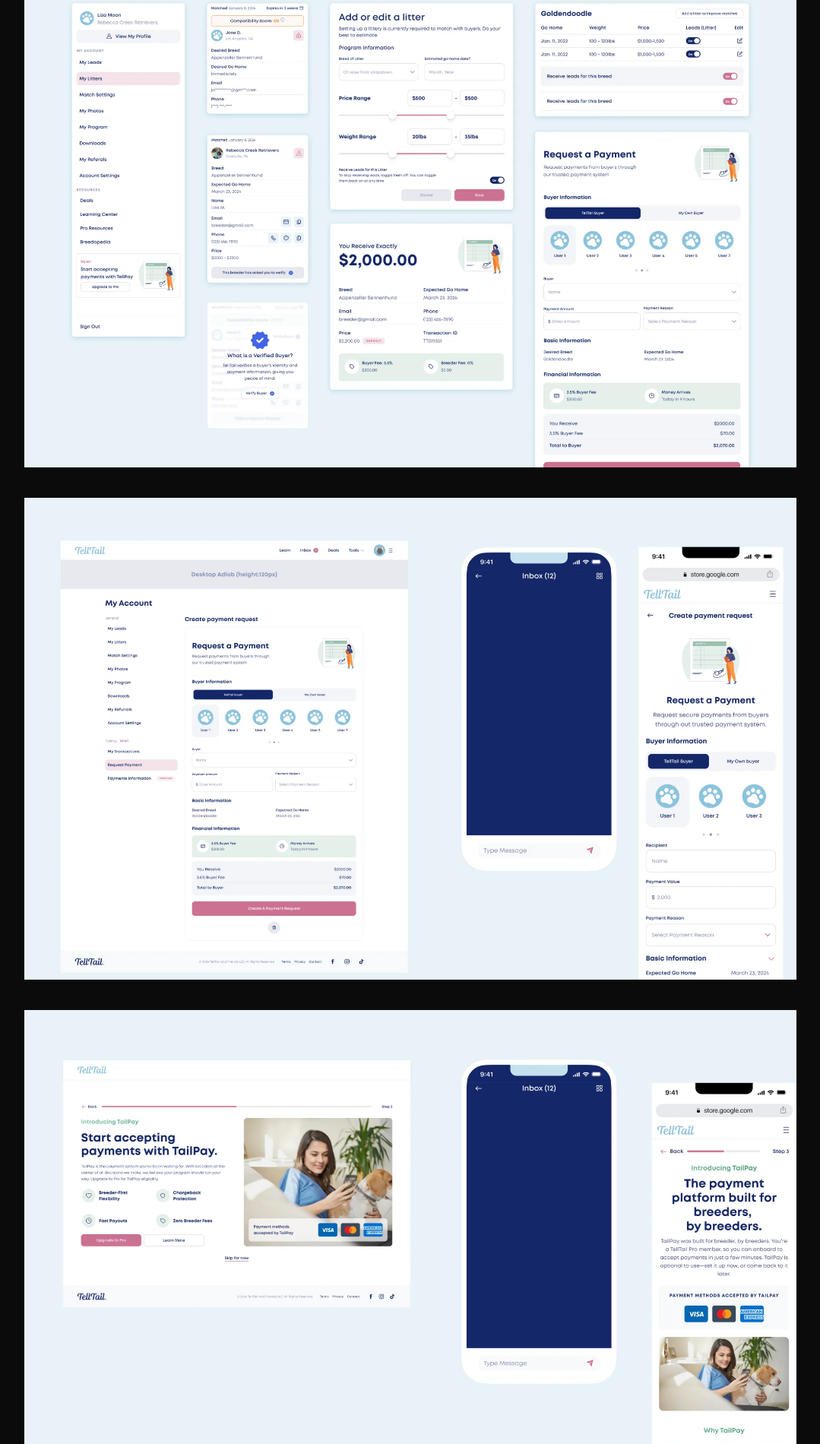
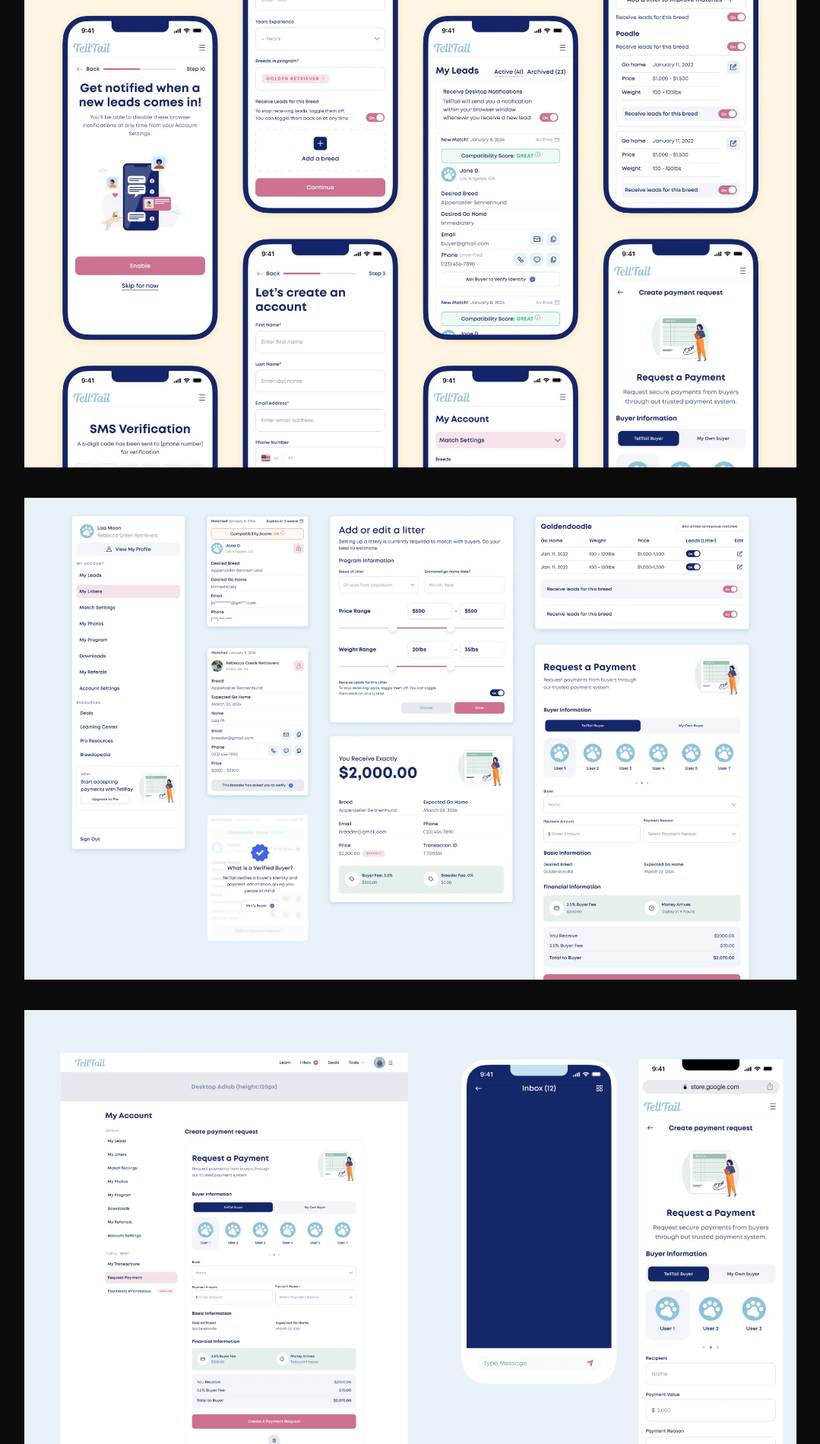
Before and after one commit to niv-ginat/niv-ginat, a Jekyll site: the page built from _projects/telltail.html, in a window 1280 px wide. Shown: the part 2242-4142 px from the top of the page at 76% size, without its empty margins (100-1179 px from the left). Built offline with Jekyll 4.4.1, drawn with Linux system fonts in a browser that asks for light colours.

Commit message:
TellTail: re-add the mobile screens, refresh illustrations and onboarding
The mobile export now renders its screen content, so it goes back into the
gallery, first, as the one image that shows the whole flow.

Co-Authored-By: Claude Opus 5 (1M context) <noreply@anthropic.com>

```diff
--- a/_projects/telltail.html
+++ b/_projects/telltail.html
@@ -9,10 +9,9 @@ thumb: "/images/thumbnails/telltail-thumbnail.webp"
 image_dir: "/images/telltail/"
 video: "/video/telltail-match-card.mp4"
 video_alt: "A TellTail match card moving through its states — new match, compatibility score, verification, masked contact details, payment request"
-# Explicit order — argument first, brand last. TT_Mobile.webp is deliberately
-# omitted: every phone in it exports as an empty navy screen. Re-add once the
-# frames render their content.
+# Explicit order — argument first, brand last.
 gallery:
+  - "/images/telltail/TT_Mobile.webp"
   - "/images/telltail/TT_Components.webp"
   - "/images/telltail/TT_Payments.webp"
   - "/images/telltail/TT_Payments_2.webp"
```
Also changed, not shown: images/telltail/TT_Illustration.webp, images/telltail/TT_Mobile.webp, images/telltail/TT_Onboarding.webp.
